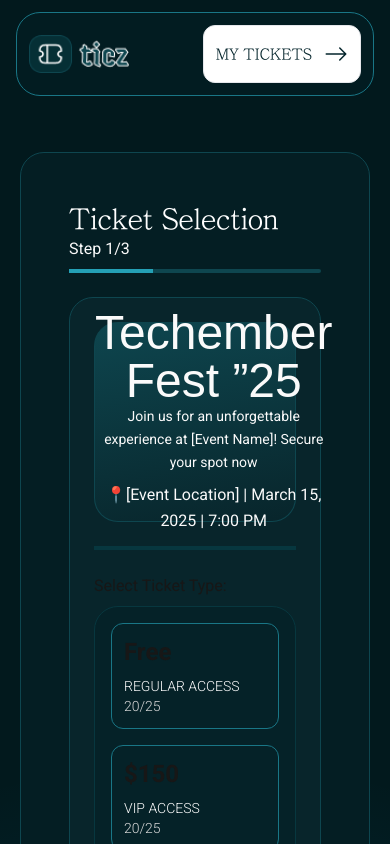
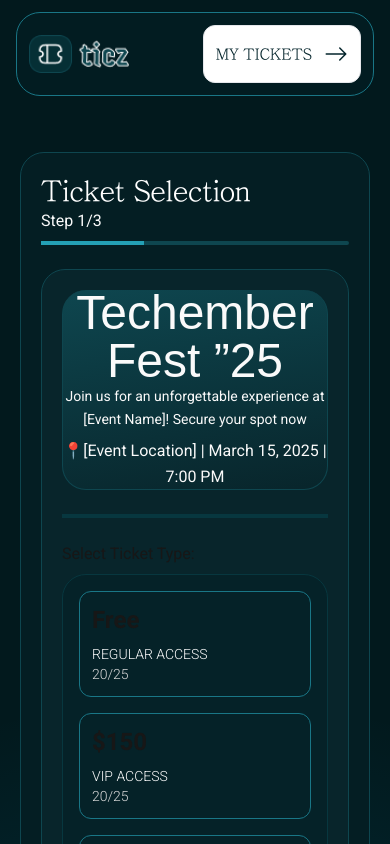
Before and after one commit to Peliah/event-ticket-generator, a Next.js app: page / in a window 390 px wide. Shown: the top 844 px of the page. Built offline with nearby package versions, Linux system fonts and the light colour scheme; a web font is replaced by a local one.

Commit message:
UPDATE: responsive padding fix

```diff
--- a/app/page.tsx
+++ b/app/page.tsx
@@ -2,7 +2,7 @@ import MultiStepContainer from "@/components/FormContainer";
 
 export default function Home() {
   return (
-    <div className="border border-[#0E464F] max-w-[700px] mx-auto w-full p-12 rounded-3xl bg-[#041E23] flex items-center justify-center">
+    <div className="border border-[#0E464F] max-w-[700px] mx-auto w-full p-5 md:p-12 rounded-3xl bg-[#041E23] flex items-center justify-center">
 
       <MultiStepContainer />
 
--- a/components/FormContainer/Step1.tsx
+++ b/components/FormContainer/Step1.tsx
@@ -17,7 +17,7 @@ const Step1: React.FC<StepProps> = ({ nextStep, formData, setFormData, errors, c
     };
 
     return (
-        <div className='p-6 rounded-3xl border border-[#0E464F] bg-[#08252B]'>
+        <div className='p-5 md:p-6 rounded-3xl border border-[#0E464F] bg-[#08252B]'>
             <div className='flex flex-col gap-6'>
                 <div className='text-center border-x border-b border-[#0E464F] rounded-3xl h-[200px] bg-transparent flex items-center'
                     style={{ backgroundImage: `linear-gradient(170deg, #24A0B5 0%, #0E464F 0%, transparent 100% )` }}
```
